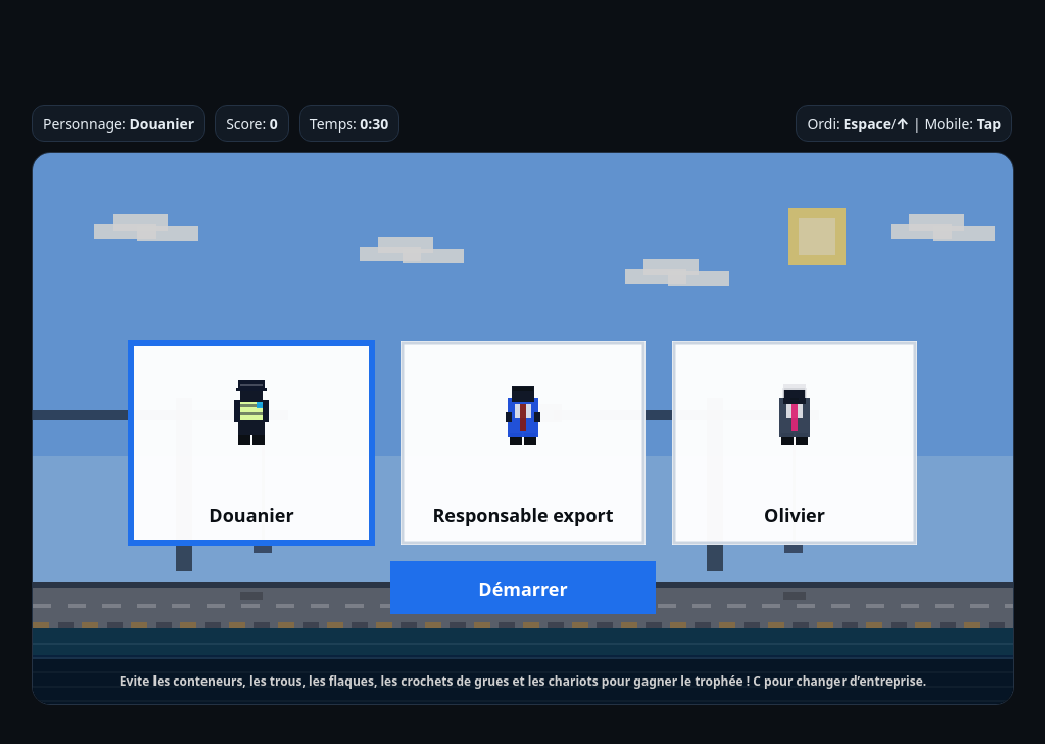
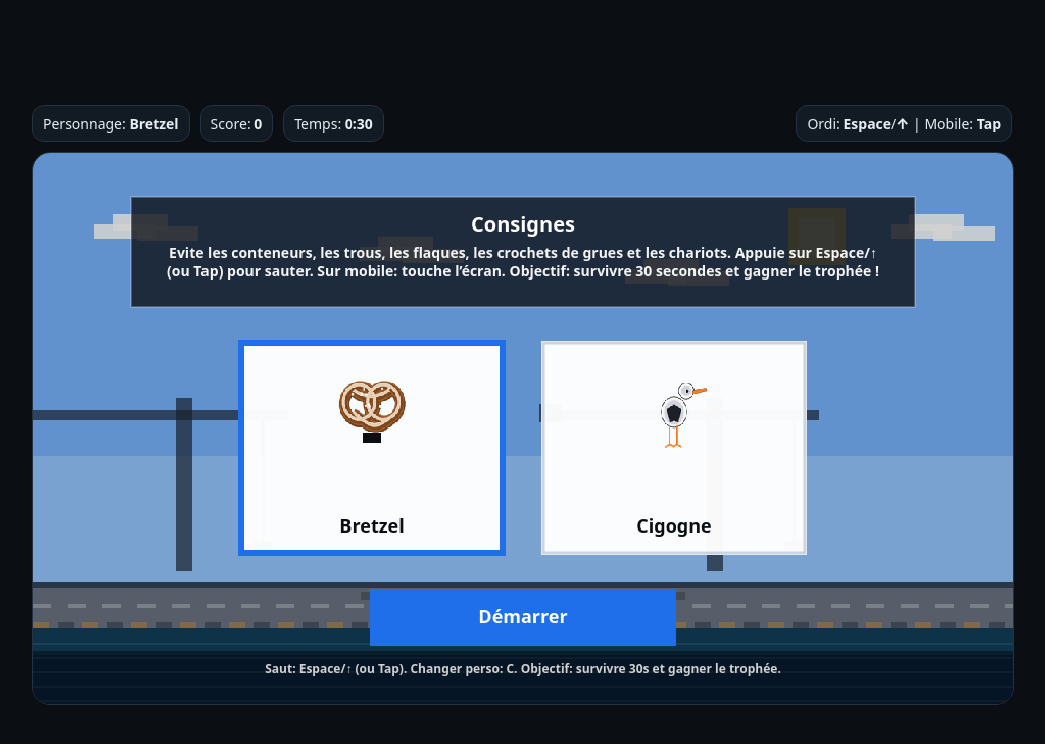
Before and after one commit to agencelaparenthese/export-game, a plain HTML site: page index.html in a window 1280 px wide. Shown: the whole page, without its empty margins (118-1163 px from the left). Drawn offline with Linux system fonts and the light colour scheme.

Commit message:
Add files via upload

```diff
--- a/index.html
+++ b/index.html
@@ -44,6 +44,13 @@
   const ctx = canvas.getContext("2d");
   const W = canvas.width, H = canvas.height;
 
+
+  // ===== Sprites (PNG) for Alsace characters
+  const SPRITES = {
+    bretzel: (()=>{ const i=new Image(); i.src="pretzel_sprite.png"; return i; })(),
+    stork:   (()=>{ const i=new Image(); i.src="stork_sprite.png"; return i; })(),
+  };
+
   const scoreEl = document.getElementById("score");
   const timeEl  = document.getElementById("time");
   const laureateEl = document.getElementById("laureate");
@@ -65,13 +72,13 @@
   const waterY  = groundY + 46; // mer
   const DEATH_Y = waterY + 34;
 
-  // ===== Characters (stylisés)
+  // ===== Characters (Alsace)
   const CHAR = [
-    { name:"Douanier", type:"customs" },
-    { name:"Responsable export", type:"export" },
-    { name:"Olivier", type:"olivier" },
+    { name:"Bretzel", type:"bretzel" },
+    { name:"Cigogne", type:"stork" },
   ];
   let selected = 0;
+
 
   // ===== State
   const State = { PICK:"pick", RUN:"run", OVER:"over", WIN:"win" };
@@ -138,7 +145,7 @@
     }
 
     if (state===State.PICK && (e.code==="ArrowLeft" || e.code==="ArrowRight")) {
-      selected = (selected + (e.code==="ArrowRight"?1:2))%3;
+      selected = (selected + (e.code==="ArrowRight"?1:-1) + 2)%2;
       updateHUD();
     }
   }, {passive:false});
@@ -478,6 +485,45 @@
     const w = player.w, h = player.h;
     fillRect(x+6, groundY+10, w-12, 8, "#000", 0.22);
 
+    // Bretzel (Alsace)
+    if (type === "bretzel") {
+      // draw PNG sprite if loaded; fallback to simple pixels if not yet ready
+      const img = SPRITES.bretzel;
+      if (img && img.complete && img.naturalWidth) {
+        ctx.imageSmoothingEnabled = false;
+        ctx.drawImage(img, px(x-18), px(y-10), px(w+36), px(h+14));
+        ctx.imageSmoothingEnabled = true;
+      } else {
+        // fallback simple
+        fillRect(x+5, y+18, w-10, 34, "#8b5a2b", 1);
+        fillRect(x+7, y+20, w-14, 30, "#a16207", 0.95);
+        fillRect(x+w/2-8, y+30, 3, 3, "#111827", 1);
+        fillRect(x+w/2+5, y+30, 3, 3, "#111827", 1);
+      }
+      // feet for readability
+      fillRect(x+8, y+h-10, 12, 10, "#0b0f14", 1);
+      fillRect(x+w-20, y+h-10, 12, 10, "#0b0f14", 1);
+      return;
+    }
+
+    // Cigogne (Alsace)
+    if (type === "stork") {
+      const img = SPRITES.stork;
+      if (img && img.complete && img.naturalWidth) {
+        ctx.imageSmoothingEnabled = false;
+        ctx.drawImage(img, px(x-18), px(y-10), px(w+36), px(h+18));
+        ctx.imageSmoothingEnabled = true;
+      } else {
+        // fallback pixels
+        fillRect(x+8, y+h-14, 4, 14, "#f97316", 0.95);
+        fillRect(x+w-12, y+h-14, 4, 14, "#f97316", 0.95);
+        fillRect(x+6, y+26, w-12, 28, "#f8fafc", 0.98);
+        fillRect(x+w/2-7, y+10, 14, 14, "#f8fafc", 0.98);
+        fillRect(x+w/2+6, y+16, 14, 4, "#f97316", 0.98);
+      }
+      return;
+    }
+
     if (type === "customs") {
       fillRect(x+4, y+h-10, 12, 12, "#0b0f14", 1);
       fillRect(x+w-16, y+h-10, 12, 12, "#0b0f14", 1);
@@ -524,24 +570,62 @@
     drawCharacter(player.sx, player.y, CHAR[selected].type);
   }
 
+  function drawWrappedText(text, x, y, maxWidth, lineHeight){
+    const words = text.split(/\s+/);
+    let line = "";
+    const lines = [];
+    for (const w of words){
+      const test = line ? (line + " " + w) : w;
+      if (ctx.measureText(test).width > maxWidth && line){
+        lines.push(line);
+        line = w;
+      } else {
+        line = test;
+      }
+    }
+    if (line) lines.push(line);
+    for (let i=0;i<lines.length;i++){
+      ctx.fillText(lines[i], x, y + i*lineHeight);
+    }
+    return lines.length;
+  }
+
   function drawBottomText(){
-    const msg = "Evite les conteneurs, les trous, les flaques, les crochets de grues et les chariots pour gagner le trophée ! C pour changer d’entreprise.";
-    fillRect(0, H-44, W, 44, "#000", 0.40);
+    const msg = "Saut: Espace/↑ (ou Tap). Changer perso: C. Objectif: survivre 30s et gagner le trophée.";
+    fillRect(0, H-52, W, 52, "#000", 0.40);
     ctx.fillStyle = "#ffffff";
     ctx.font = "800 12px system-ui";
     ctx.textAlign = "center";
-    ctx.fillText(msg, W/2, H-18);
+    ctx.textBaseline = "alphabetic";
+
+    const maxW = W - 40;
+    const words = msg.split(/\s+/);
+    const lines = [];
+    let line = "";
+    for (const w of words){
+      const test = line ? (line + " " + w) : w;
+      if (ctx.measureText(test).width > maxW && line){
+        lines.push(line);
+        line = w;
+      } else line = test;
+    }
+    if (line) lines.push(line);
+
+    const startY = H - 30 - (lines.length-1)*14;
+    for (let i=0;i<lines.length;i++){
+      ctx.fillText(lines[i], W/2, startY + i*14);
+    }
   }
 
   // ===== Pick screen
   function getPickCards(){
-    const cardW = 240, cardH = 200, gap = 26;
-    const total = cardW*3 + gap*2;
+    const cardW = 260, cardH = 210, gap = 36;
+    const total = cardW*2 + gap;
     const sx = (W-total)/2;
     const y = H*0.34;
-    return [0,1,2].map(i=>({x:sx+i*(cardW+gap), y, w:cardW, h:cardH}));
+    return [0,1].map(i=>({x:sx+i*(cardW+gap), y, w:cardW, h:cardH}));
   }
-  function getStartBtn(){ return {x:W/2-130, y:H*0.74, w:260, h:52}; }
+  function getStartBtn(){ return {x:W/2-150, y:H*0.79, w:300, h:56}; }
 
   function handlePickTap(ev){
     const p = getCanvasPos(ev);
@@ -562,8 +646,28 @@
     drawSky(); drawCranes(); drawSea(); drawRoad(); drawBottomText();
     fillRect(0,0,W,H,"#000",0.18);
 
+    // Consignes lisibles avant de démarrer
+    const rules = "Evite les conteneurs, les trous, les flaques, les crochets de grues et les chariots. Appuie sur Espace/↑ (ou Tap) pour sauter. Sur mobile: touche l’écran. Objectif: survivre 30 secondes et gagner le trophée !";
+    const box = { x: W*0.10, y: H*0.08, w: W*0.80, h: H*0.20 };
+    fillRect(box.x, box.y, box.w, box.h, "#0b0f14", 0.78);
+    ctx.strokeStyle = "rgba(255,255,255,0.22)";
+    ctx.lineWidth = 2;
+    ctx.strokeRect(px(box.x), px(box.y), px(box.w), px(box.h));
+
+    ctx.fillStyle = "#ffffff";
+    ctx.textAlign = "center";
+    ctx.font = "900 20px system-ui";
+    ctx.fillText("Consignes", W/2, box.y + 34);
+
+    ctx.font = "700 14px system-ui";
+    ctx.fillStyle = "rgba(255,255,255,0.95)";
+    ctx.textAlign = "center";
+    ctx.textBaseline = "alphabetic";
+    drawWrappedText(rules, W/2, box.y + 60, box.w - 48, 18);
+
+
     const cards = getPickCards();
-    for (let i=0;i<3;i++){
+    for (let i=0;i<2;i++){
       const c = cards[i];
       fillRect(c.x, c.y, c.w, c.h, "#ffffff", 0.97);
       ctx.strokeStyle = (i===selected) ? "#1f6feb" : "#cbd5e1";
```
Also changed, not shown: pretzel_sprite.png (added), stork_sprite.png (added).
